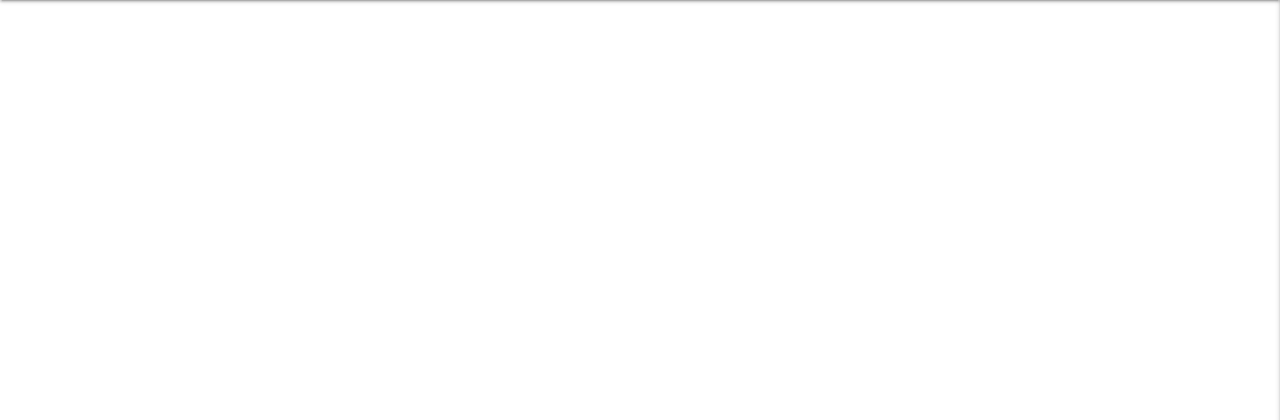
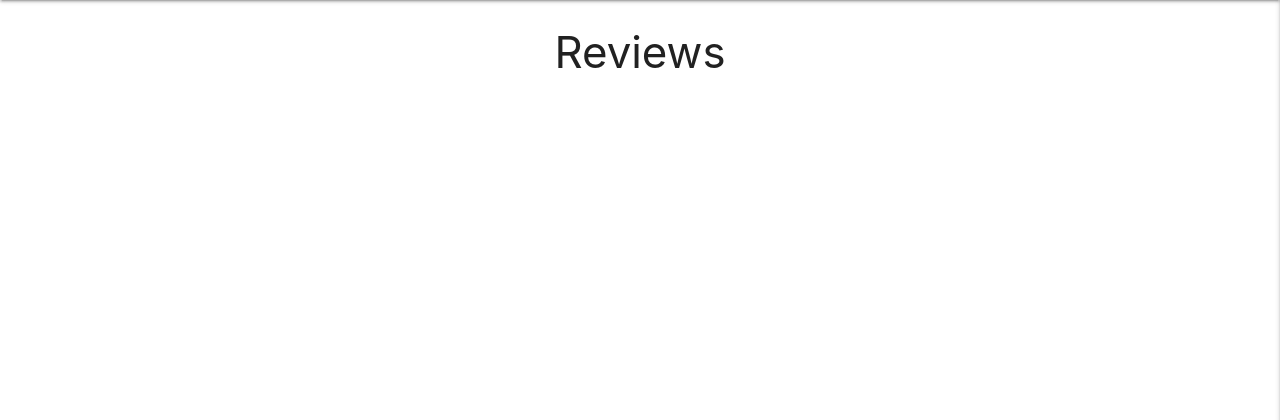
Before and after one commit to lavadax/Halliday-Games, a Flask app: page / in a window 1280 px wide. Shown: the part 64-484 px from the top of the page. Run offline with Flask 2, Linux system fonts and the light colour scheme; data that the repository does not hold is empty; some libraries are stand-ins or nearby versions.

Commit message:
Add h3 on top of page

```diff
--- a/templates/reviews.html
+++ b/templates/reviews.html
@@ -2,6 +2,7 @@
 {% block content %}
     {% block search %}
     {% endblock %}
+    <h3 class="center-align">Reviews</h3>
     {% if reviews|length > 0 %}
         <div class="row">
             {% for review in reviews %}
```
